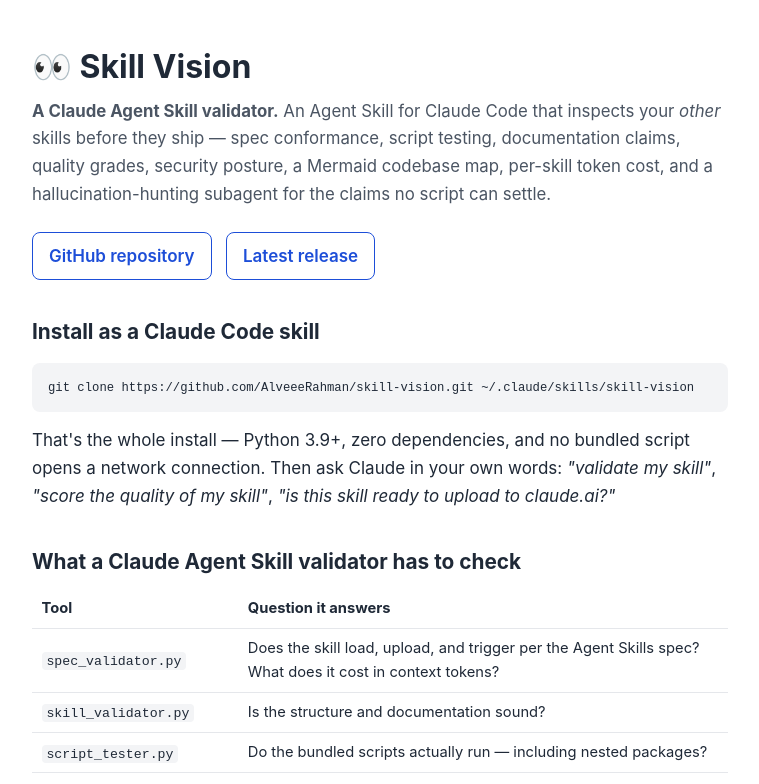
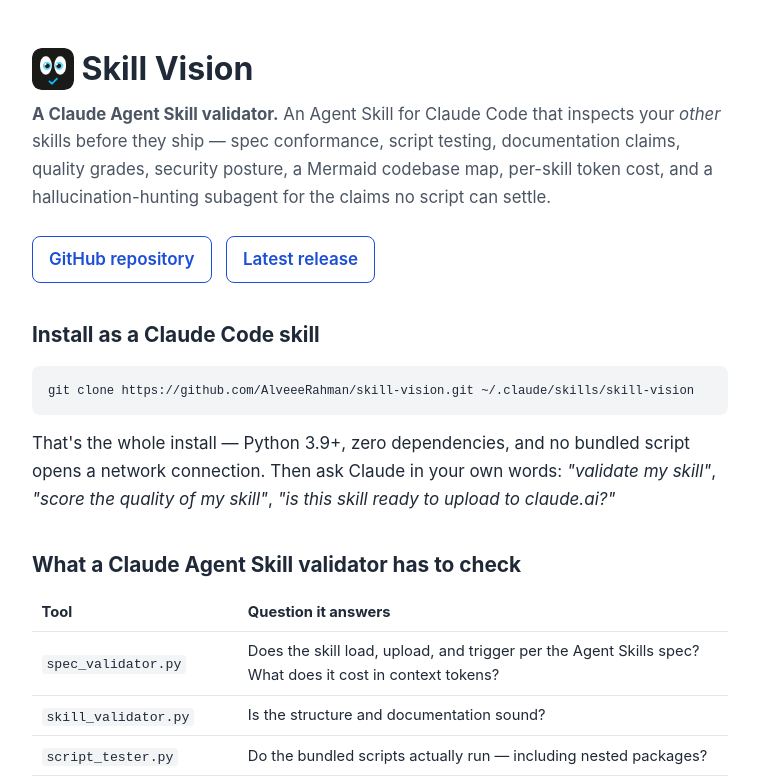
Before and after one commit to AlveeeRahman/skill-vision, a plain HTML site: page docs/index.html in a window 1280 px wide. Shown: the top 784 px of the page, without its empty margins (260-1019 px from the left). Drawn offline with Linux system fonts and the light colour scheme.

Commit message:
Pages and README: replace the emoji with a designed icon
A flat mark on the same near-black tile as the Mr. Usage app icon: a pair of eyes
above a check mark, in the page's own blue. docs/assets/icon.png (1024 px, transparent
corners) is used by the Pages hero, the favicon, the social preview and a centred
README header. The social preview PNG is re-rendered from its SVG source.

Co-Authored-By: Claude Fable 5.1 <noreply@anthropic.com>
Claude-Session: https://claude.ai/code/session_01Wsj1u2yTSExcfDWqNtBfm2

```diff
--- a/docs/index.html
+++ b/docs/index.html
@@ -6,6 +6,8 @@
 <title>Skill Vision: a Claude Agent Skill validator</title>
 <meta name="description" content="A Claude Agent Skill validator for Claude Code: spec conformance, script testing, quality and security scores, a Mermaid map, and a hallucination-hunting subagent.">
 <link rel="canonical" href="https://alveeerahman.github.io/skill-vision/">
+<link rel="icon" type="image/png" sizes="1024x1024" href="assets/icon.png">
+<link rel="apple-touch-icon" href="assets/icon.png">
 <meta property="og:type" content="website">
 <meta property="og:site_name" content="Skill Vision">
 <meta property="og:title" content="Skill Vision: a Claude Agent Skill validator">
@@ -45,6 +47,7 @@
   body { margin:0; background:var(--bg); color:var(--ink); font:17px/1.65 -apple-system, "Segoe UI", Roboto, sans-serif; }
   main { max-width: 46rem; margin: 0 auto; padding: 3rem 1.25rem 4rem; }
   h1 { font-size: 2rem; line-height:1.2; margin: 0 0 .5rem; }
+  h1 .mark { width:2.6rem; height:2.6rem; vertical-align:-0.6rem; margin-right:.5rem; border-radius:.6rem; border:0; display:inline-block; }
   h2 { font-size: 1.3rem; margin: 2.2rem 0 .6rem; }
   p { margin: .7rem 0; color: var(--ink); }
   .sub { color: var(--sub); font-size: 1.05rem; }
@@ -61,7 +64,7 @@
 </head>
 <body>
 <main>
-  <h1>👀 Skill Vision</h1>
+  <h1><img class="mark" src="assets/icon.png" alt="" width="42" height="42">Skill Vision</h1>
   <p class="sub"><strong>A Claude Agent Skill validator.</strong> An Agent Skill for Claude Code that inspects your <em>other</em> skills before they ship — spec conformance, script testing, documentation claims, quality grades, security posture, a Mermaid codebase map, per-skill token cost, and a hallucination-hunting subagent for the claims no script can settle.</p>
 
   <p>
```
Also changed, not shown: docs/assets/icon.png (added), docs/assets/social-preview.png, docs/assets/social-preview.svg, 1 other file.
